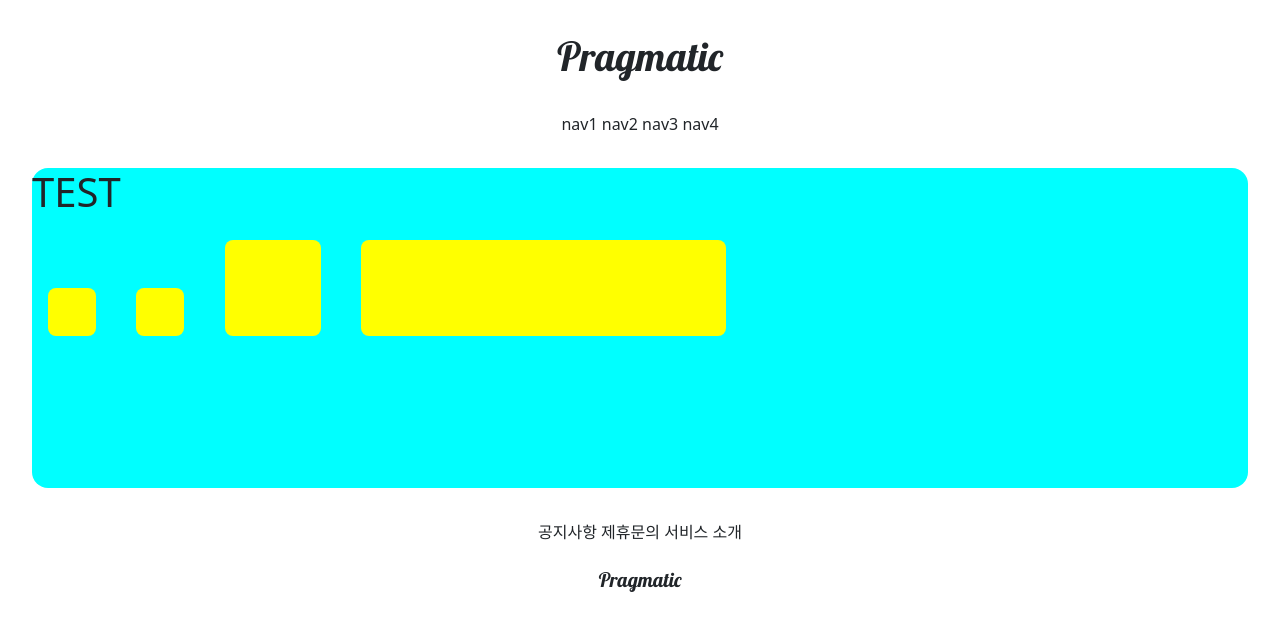
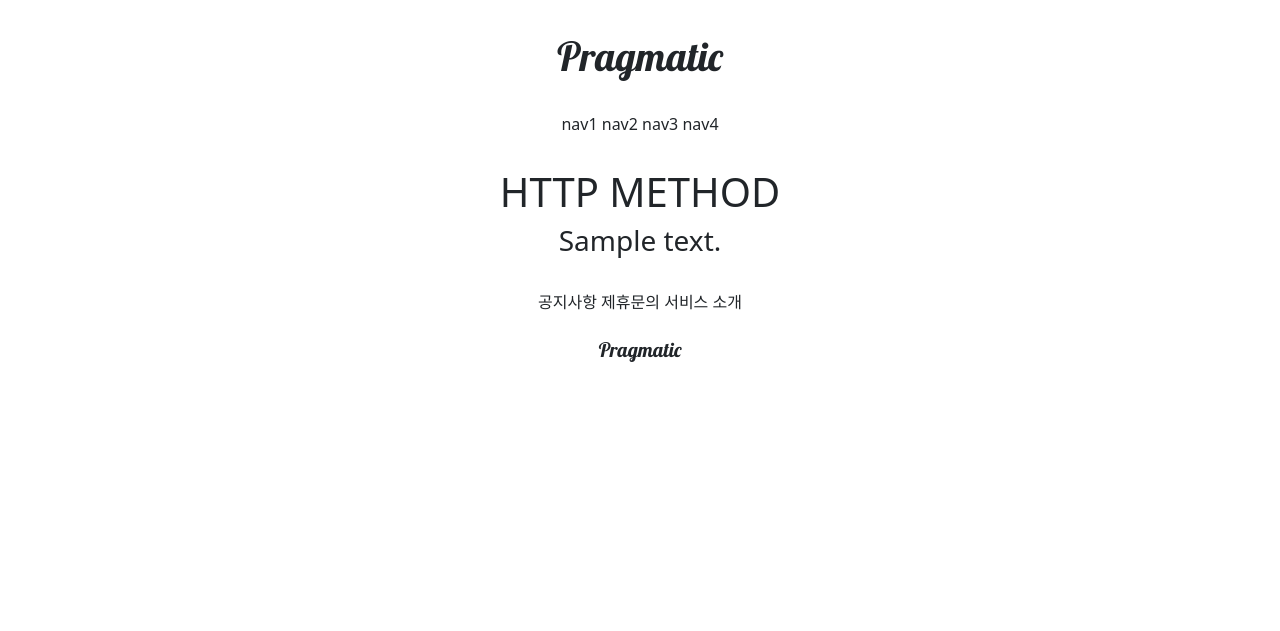
Before and after one commit to M1nseoPark/gis_4ban_1, a Django app: template accountapp/templates/accountapp/hello_world.html in a window 1280 px wide. Shown: the top 631 px of the page. Run offline with Django 3.2, Linux system fonts and the light colour scheme; the template is opened without the code that fills it: most values are stand-ins (such as "Sample title", 1, 10 or a date in 2020); parts of the project's set-up code (start-up, migrations or seed data) failed here and were passed over.

Commit message:
7/9 4ban class commit 2

```diff
--- a/accountapp/templates/accountapp/hello_world.html
+++ b/accountapp/templates/accountapp/hello_world.html
@@ -2,25 +2,10 @@
 
 {% block content %}
 
-     <style>
-        .testing {
-            background-color: yellow;
-            margin: 1rem;
-            width: 48px;
-            height: 48px;
-            border-radius: 0.5rem;
-            display: inline-block;
-        }
-    </style>
+    <div style="margin: 2rem; text-align: center;">
+        <h1>HTTP METHOD</h1>
 
-    <div style="height: 20rem; background-color: aqua;
-        margin: 2rem; border-radius: 1rem; font-size: 2rem;">
-        <h1>TEST</h1>
-
-        <div class="testing" style="height: 48px; width: 48px;"></div>
-        <div class="testing" style="height: 3rem; width: 3rem;"></div>
-        <div class="testing" style="height: 3em; width: 3em;"></div>
-        <div class="testing" style="height: 30%; width: 30%;"></div>
+        <h3>{{ text }}</h3>
     </div>
 
 {% endblock %}
```
